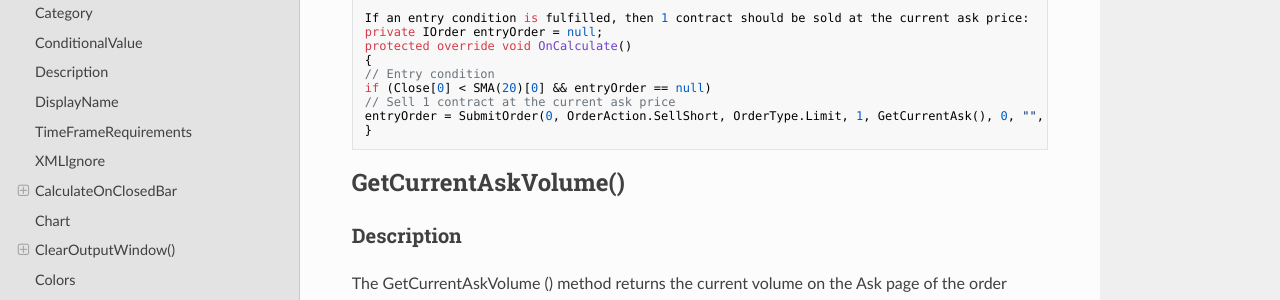
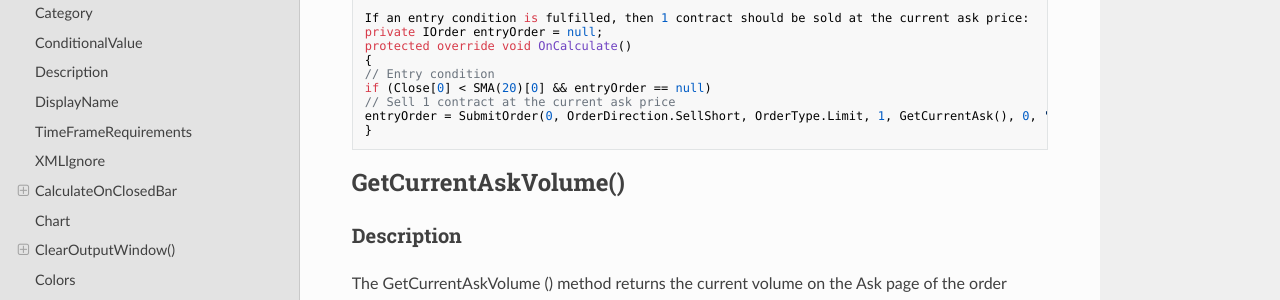
Before and after one commit to AgenaTrader/AgenaScript-documentation, an MkDocs documentation site: the page built from sources/keywords.md, in a window 1280 px wide and 900 px high, scrolled down 36993 px. Shown: the part 151-451 px from the top of the window. Built offline with MkDocs 1.6.1, drawn with Linux system fonts in a browser that asks for light colours; nearby versions of some CDN libraries; old or Windows-style settings are respelled for this version of MkDocs; some of the changed text lies outside the part shown.

Commit message:
Update keywords.md

````diff
--- a/sources/keywords.md
+++ b/sources/keywords.md
@@ -1376,7 +1376,7 @@ protected override void OnCalculate()
 // Entry condition
 if (Close[0] < SMA(20)[0] && entryOrder == null)
 // Sell 1 contract at the current ask price
-entryOrder = SubmitOrder(0, OrderAction.SellShort, OrderType.Limit, 1, GetCurrentAsk(), 0, "", "Enter short");
+entryOrder = SubmitOrder(0, OrderDirection.SellShort, OrderType.Limit, 1, GetCurrentAsk(), 0, "", "Enter short");
 }
 ```
 
@@ -1429,7 +1429,7 @@ protected override void OnCalculate()
 // Entry condition
 if (Close[0] > SMA(20)[0] && entryOrder == null)
 // Sell 1 contract at the current bid price
-entryOrder = SubmitOrder(0, OrderAction.Buy, OrderType.Limit, 1, GetCurrentBid(), 0, "", "Enter long");
+entryOrder = SubmitOrder(0, OrderDirection.Buy, OrderType.Limit, 1, GetCurrentBid(), 0, "", "Enter long");
 }
 ```
 
@@ -1482,7 +1482,7 @@ protected override void OnCalculate()
    // Einstiegsbedingung
    if (Close[0] > SMA(20)[0] && entryOrder == null)
        // Kauf 1 Kontrakt zum aktuellen BidKurs
-       entryOrder = SubmitOrder(0, OrderAction.Buy, OrderType.Limit, 1, GetCurrentPrice(), 0,"", "Enter Long");
+       entryOrder = SubmitOrder(0, OrderDirection.Buy, OrderType.Limit, 1, GetCurrentPrice(), 0,"", "Enter Long");
 }
 ```
 
````
Also changed, not shown: other parts of sources/keywords.md (+0 -1 lines).
